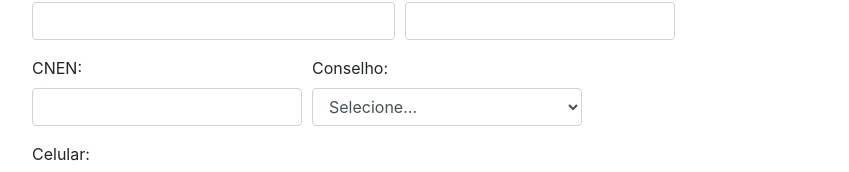
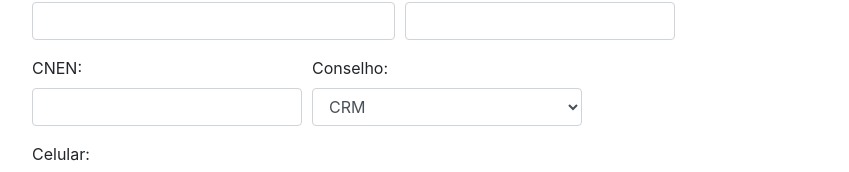
Before and after one commit to Matheusss03/manhattan-frontend, a React (Create React App) app: page /auth/add in a window 1280 px wide. Shown: the part 282-454 px from the top of the page, without its empty margins (53-902 px from the left). Built offline with nearby package versions, Linux system fonts and the light colour scheme.

Commit message:
Atualizando dado do curiometro.

```diff
--- a/src/App.js
+++ b/src/App.js
@@ -27,7 +27,7 @@ class App extends Component {
                   <Link to="auth/add" className="nav-link">Adicionar Usuário</Link>
                 </li>
                 <li className="navbar-item">
-                  <Link to="curiometro" className="nav-link">Atividades Medidas</Link>
+                  <Link to="curiometro/todos" className="nav-link">Atividades Medidas</Link>
                 </li>
                 <li className="navbar-item">
                   <Link to="curiometro/add" className="nav-link">Adicionar Atividade - Curiômetro</Link>
@@ -40,7 +40,7 @@ class App extends Component {
           <Route path="/auth/todos" component={ListaUsuario} />
           <Route path="/auth/update/:id" exact component={EditaUsuario} />
           <Route path="/curiometro/add" exact component={CriaDiarioCuriometro} />
-          <Route path="/curiometro" component={ListaDiarioCuriometro} />
+          <Route path="/curiometro/todos" component={ListaDiarioCuriometro} />
           <Route path="/curiometro/update/:id" exact component={EditaDiarioCuriometro} />
         </div>
       </Router>
--- a/src/components/criaUsuario.js
+++ b/src/components/criaUsuario.js
@@ -160,12 +160,11 @@ export default class CriaUsuario extends Component {
                         </div>
                         <div className="form-group col-md-3">
                                 <label>Conselho: </label>
-                                <select id="inputState" className="form-control">
-                                    <option selected>Selecione...</option>
-                                    <option value='CRM' selected={this.state.conselho==='CRM'} onChange={this.onChangeConselho}>CRM</option>
-                                    <option value='CRF' selected={this.state.conselho==='CRF'} onChange={this.onChangeConselho}>CRF</option>
-                                    <option value='COREN' selected={this.state.conselho==='COREN'} onChange={this.onChangeConselho}>COREN</option>
-                                    <option value='CRBM' selected={this.state.conselho==='CRBM'} onChange={this.onChangeConselho}>CRBM</option>
+                                <select value={this.state.conselho} id="inputState" className="form-control" onChange={this.onChangeConselho}>
+                                    <option value='CRM' >CRM</option>
+                                    <option value='CRF' >CRF</option>
+                                    <option value='COREN' >COREN</option>
+                                    <option value='CRBM' >CRBM</option>
                                 </select>
                         </div>
                     </div>
--- a/src/components/listaDiarioCuriometro.js
+++ b/src/components/listaDiarioCuriometro.js
@@ -30,7 +30,7 @@ export default class DiariosList extends Component {
     }
 
     componentDidMount() {
-        axios.get('https://backend-manhattan.herokuapp.com/curiometro')
+        axios.get('https://backend-manhattan.herokuapp.com/curiometro/todos')
             .then(response => {
                 this.setState({ diarios: response.data });
             })
```
